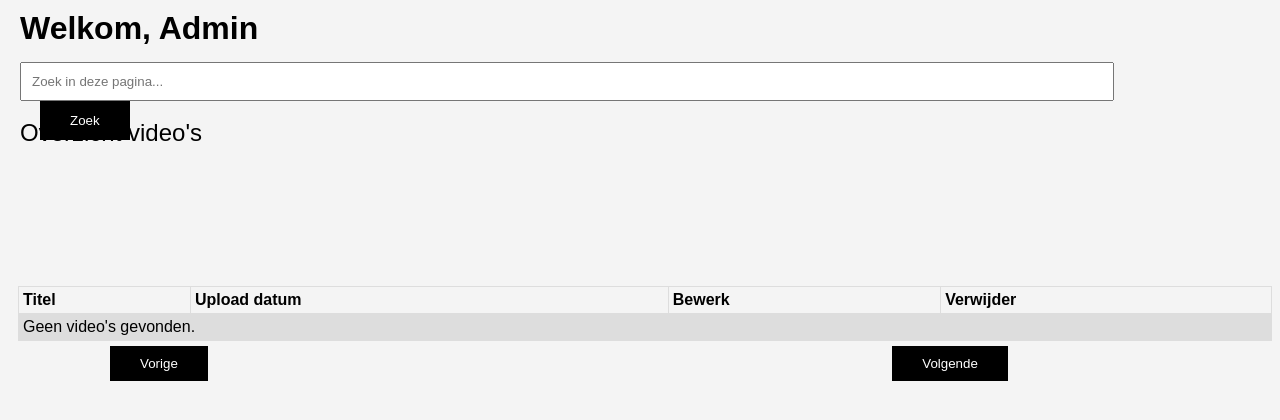
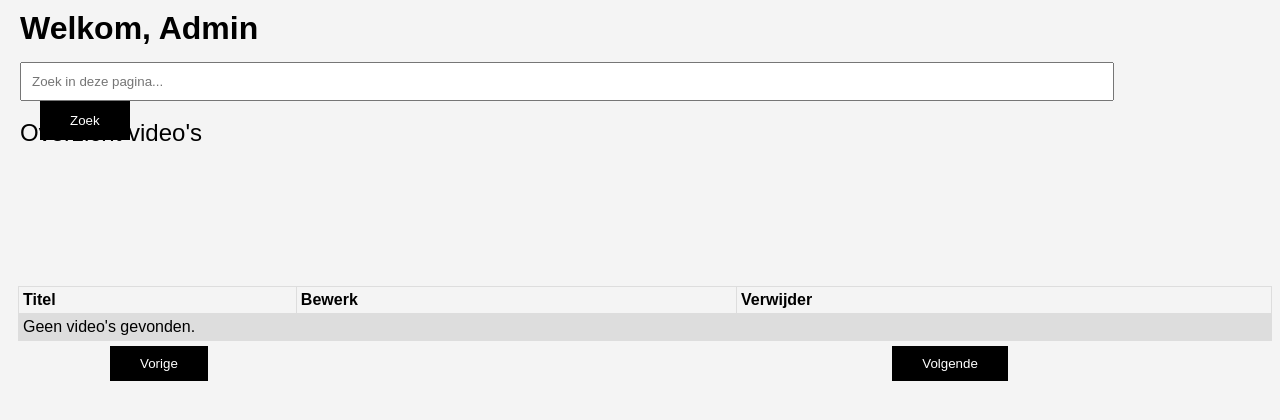
Before and after one commit to Finn740/FilmFlix, a PHP site: page /Admin.php in a window 1280 px wide. Shown: the part 362-782 px from the top of the page. Run offline with PHP 8.4, Linux system fonts and the light colour scheme; data that the repository does not hold is empty.

```diff
--- a/Admin.php
+++ b/Admin.php
@@ -12,7 +12,7 @@ try {
     die("Verbinding mislukt: " . $e->getMessage());
 }
 
-$stmt = $pdo->query("SELECT * FROM videos ORDER BY upload_date DESC");
+$stmt = $pdo->query("SELECT * FROM videos");
 $videos = $stmt->fetchAll();
 ?>
 
@@ -54,19 +54,17 @@ $videos = $stmt->fetchAll();
 <table>
     <tr>
         <th>Titel</th>
-        <th>Upload datum</th>
         <th>Bewerk</th>
         <th>Verwijder</th>
     </tr>
     <?php if (empty($videos)): ?>
     <tr>
-        <td colspan="4">Geen video's gevonden.</td>
+        <td colspan="3">Geen video's gevonden.</td>
     </tr>
     <?php else: ?>
         <?php foreach ($videos as $video): ?>
         <tr>
-            <td><?php echo htmlspecialchars($video['title']); ?></td>
-            <td><?php echo date('d-m-Y', strtotime($video['upload_date'])); ?></td>
+            <td><?php echo htmlspecialchars($video['videoName']); ?></td>
             <td><button class="Bewerk">Bewerk</button></td>
             <td><button class="Verwijder">Verwijder</button></td>
         </tr>
```
